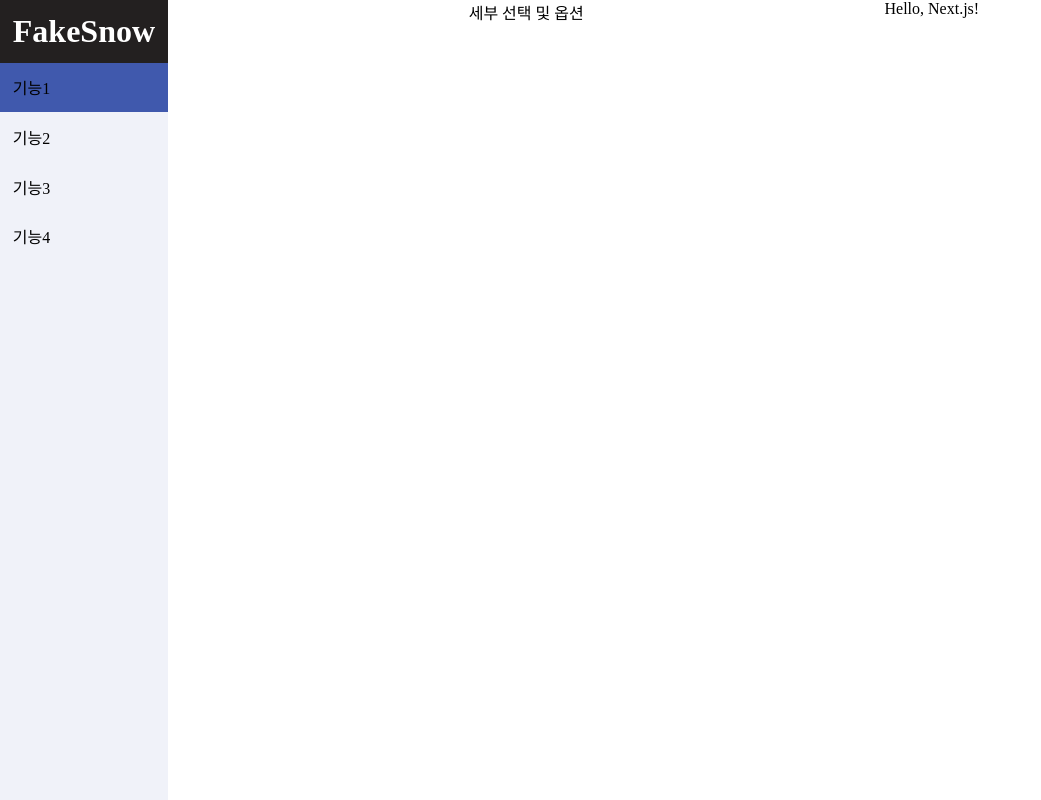
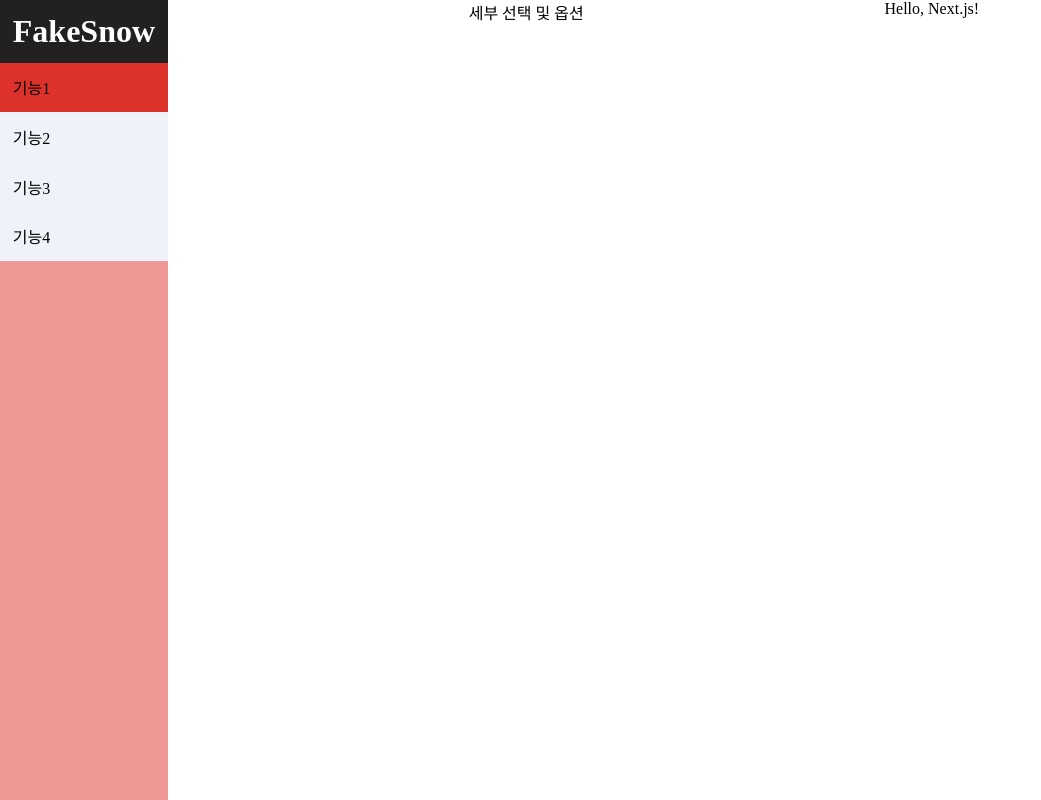
Before and after one commit to honk7608/fakesnow, a Next.js app: page / in a window 1280 px wide. In both pictures the pointer is over the item "기능1". Shown: the whole page, without its empty margins (0-1041 px from the left). Built offline with nearby package versions, Linux system fonts and the light colour scheme; a web font is replaced by a local one.

Commit message:
색 1차 변경

```diff
--- a/src/app/globals.css
+++ b/src/app/globals.css
@@ -29,7 +29,7 @@ header {
   flex-direction: column;
   gap: 0;
 
-  background-color: #F0F2F9;
+  background-color: #EE9996;
 }
 
 header .title {
@@ -49,5 +49,5 @@ header .menu li {
 }
 
 header .menu li:hover {
-  background-color: #4059AD;
+  background-color: #DD322C;
 }
```
